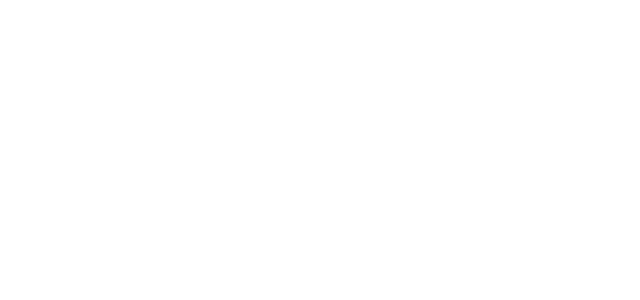
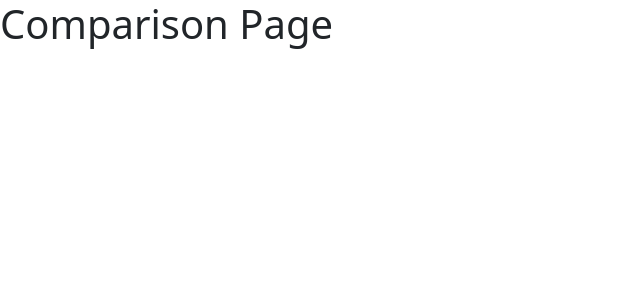
Before and after one commit to anaxz/smart-cart, a React (Vite) app in the folder client/: page /comparison in a window 1280 px wide. Before the commit this address had no page. Shown: the top 300 px of the page, without its empty margins (0-640 px from the left). Built offline with nearby package versions, Linux system fonts and the light colour scheme.

Commit message:
Added a comparison page and route

```diff
--- a/client/src/App.jsx
+++ b/client/src/App.jsx
@@ -1,6 +1,6 @@
 import './assets/App.css'
 import "./assets/index.css"
-import { Welcome, About, Homepage } from './pages'
+import { Welcome, About, Homepage, Comparison } from './pages'
 import { Auth } from "./components"
 import 'bootstrap/dist/css/bootstrap.min.css';
 import { BrowserRouter, Routes, Route } from "react-router-dom"
@@ -18,6 +18,7 @@ function App() {
         <Routes>
           <Route path="/" element={<Welcome />} />
           <Route path="/home" element={<Homepage />} />
+          <Route path="/comparison" element={<Comparison />} />
           <Route path="/about" element={<About />} />
           <Route path="/Auth" element={<Auth />} />
         </Routes>
--- /dev/null
+++ b/client/src/pages/Comparison/index.jsx
@@ -0,0 +1,5 @@
+import React from "react";
+
+const Comparison = () => <h1>Comparison Page</h1>
+
+export default Comparison;
--- a/client/src/pages/index.jsx
+++ b/client/src/pages/index.jsx
@@ -1,3 +1,4 @@
 export { default as Welcome } from './Welcome';
 export { default as About } from './About';
 export { default as Homepage } from './Homepage';
+export { default as Comparison } from './Comparison';
```
